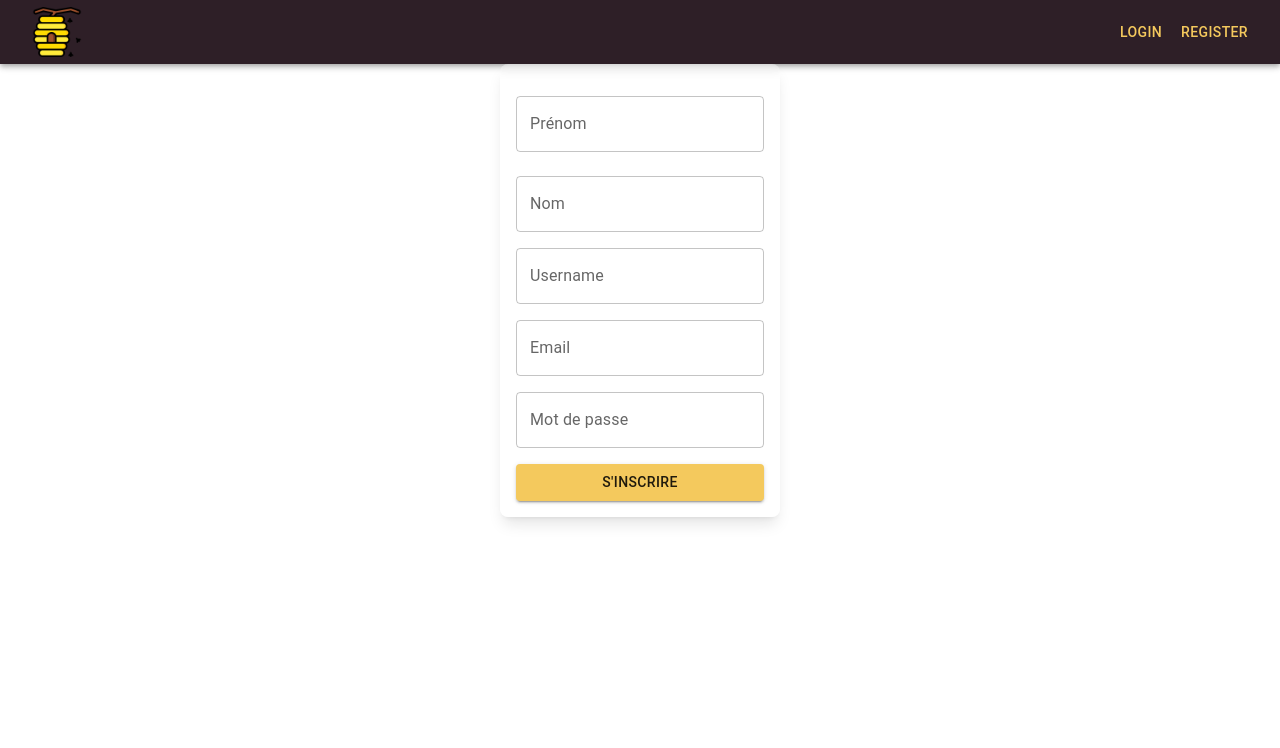
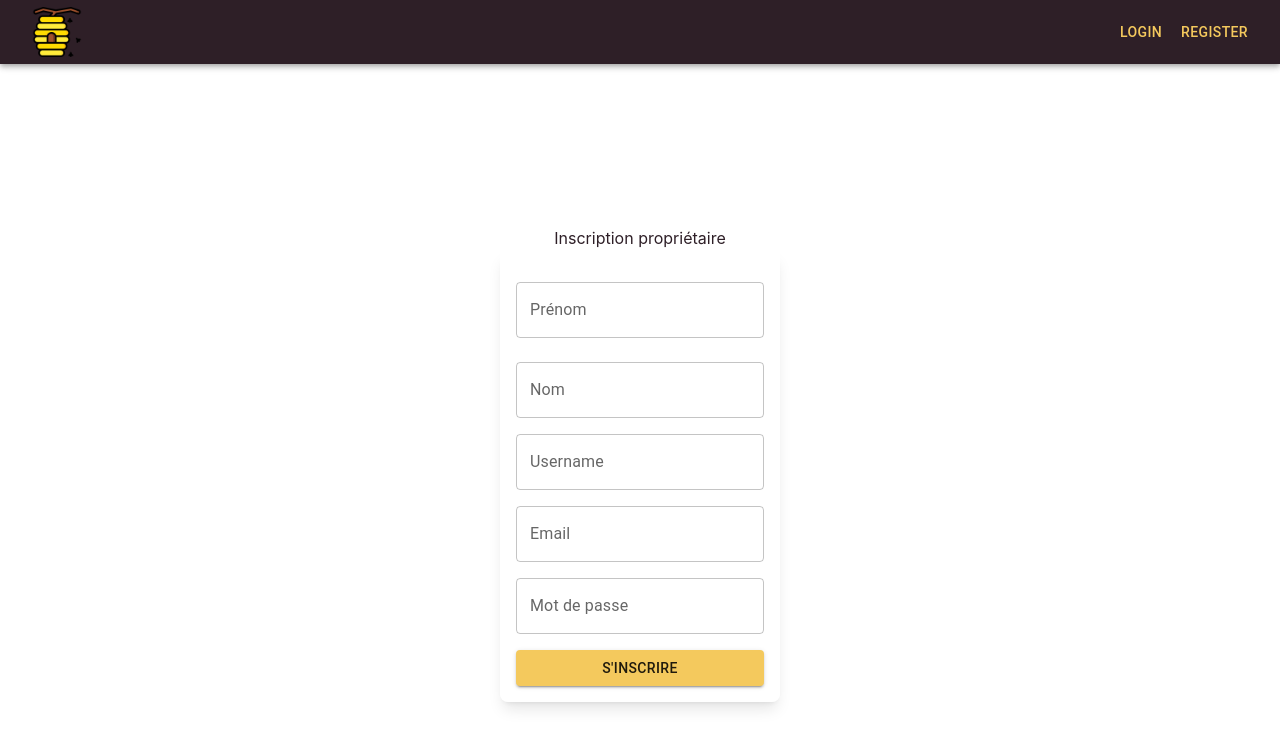
Before and after one commit to Souuum/air-beenbee, a React (Vite) app in the folder air-beenbee.app/: page /register/proprietaire in a window 1280 px wide. Shown: the top 748 px of the page. Built offline with nearby package versions, Linux system fonts and the light colour scheme.

Commit message:
Login and Registe Pages

```diff
--- /dev/null
+++ b/air-beenbee.app/src/pages/AddProprietePage.tsx
@@ -0,0 +1,15 @@
+
+
+const AddPage = ()  => {
+
+
+    return (
+
+      <div className="text-center">
+          <h1>Add Page</h1>
+      </div>
+
+    )
+  }
+
+  export default AddPage;
--- a/air-beenbee.app/src/pages/LocataireLoginPage.tsx
+++ b/air-beenbee.app/src/pages/LocataireLoginPage.tsx
@@ -40,14 +40,16 @@ const LoginPage = () => {
       };
 
   return (
-    <div>
-    <div className="flex flex-col w-full justify-center">
-        <div className="flex w-full justify-center">
-
+    <div className="flex justify-center items-center h-screen">
+    <div className="flex flex-col w-full max-w-md justify-center">
+      <div className="flex w-full justify-center">
+        <h1>Connexion locataire</h1>
+      </div>
+      <div className="flex w-full justify-center">
         <Form formStructure={formStructure} label="Se connecter" onSubmit={handleFormSubmit} />
-        </div>
+      </div>
     </div>
-    </div>
+  </div>
   );
 }
 
--- a/air-beenbee.app/src/pages/LocataireRegisterPage.tsx
+++ b/air-beenbee.app/src/pages/LocataireRegisterPage.tsx
@@ -36,15 +36,16 @@ const RegisterPage = ()  => {
 
     return (
 
-      <div>
-      <div className="flex flex-col w-full justify-center">
-          <div className="flex w-full justify-center">
-
-          <Form formStructure={formStructure} label="S'inscrire" onSubmit={handleFormSubmit} />
-          </div>
+      <div className="flex justify-center items-center h-screen">
+    <div className="flex flex-col w-full max-w-md justify-center">
+      <div className="flex w-full justify-center">
+        <h1>Inscription locataire</h1>
       </div>
+      <div className="flex w-full justify-center">
+        <Form formStructure={formStructure} label="S'inscrire" onSubmit={handleFormSubmit} />
       </div>
-
+    </div>
+  </div>
     )
   }
 
--- a/air-beenbee.app/src/pages/ProprietaireLoginPage.tsx
+++ b/air-beenbee.app/src/pages/ProprietaireLoginPage.tsx
@@ -40,14 +40,16 @@ const LoginPage = () => {
       };
 
   return (
-    <div>
-    <div className="flex flex-col w-full justify-center">
-        <div className="flex w-full justify-center">
-
+    <div className="flex justify-center items-center h-screen">
+    <div className="flex flex-col w-full max-w-md justify-center">
+      <div className="flex w-full justify-center">
+        <h1>Connexion propriétaire</h1>
+      </div>
+      <div className="flex w-full justify-center">
         <Form formStructure={formStructure} label="Se connecter" onSubmit={handleFormSubmit} />
-        </div>
+      </div>
     </div>
-    </div>
+  </div>
   );
 }
 
--- a/air-beenbee.app/src/pages/ProprietaireRegisterPage.tsx
+++ b/air-beenbee.app/src/pages/ProprietaireRegisterPage.tsx
@@ -35,15 +35,16 @@ const RegisterPage = ()  => {
     };
 
     return (
-
-      <div>
-      <div className="flex flex-col w-full justify-center">
-          <div className="flex w-full justify-center">
-
+      <div className="flex justify-center items-center h-screen">
+      <div className="flex flex-col w-full max-w-md justify-center">
+        <div className="flex w-full justify-center">
+          <h1>Inscription propriétaire</h1>
+        </div>
+        <div className="flex w-full justify-center">
           <Form formStructure={formStructure} label="S'inscrire" onSubmit={handleFormSubmit} />
-          </div>
+        </div>
       </div>
-      </div>
+    </div>
 
     )
   }
```
Also changed, not shown: 1 other file (tests, documents, lock files or other folders).
